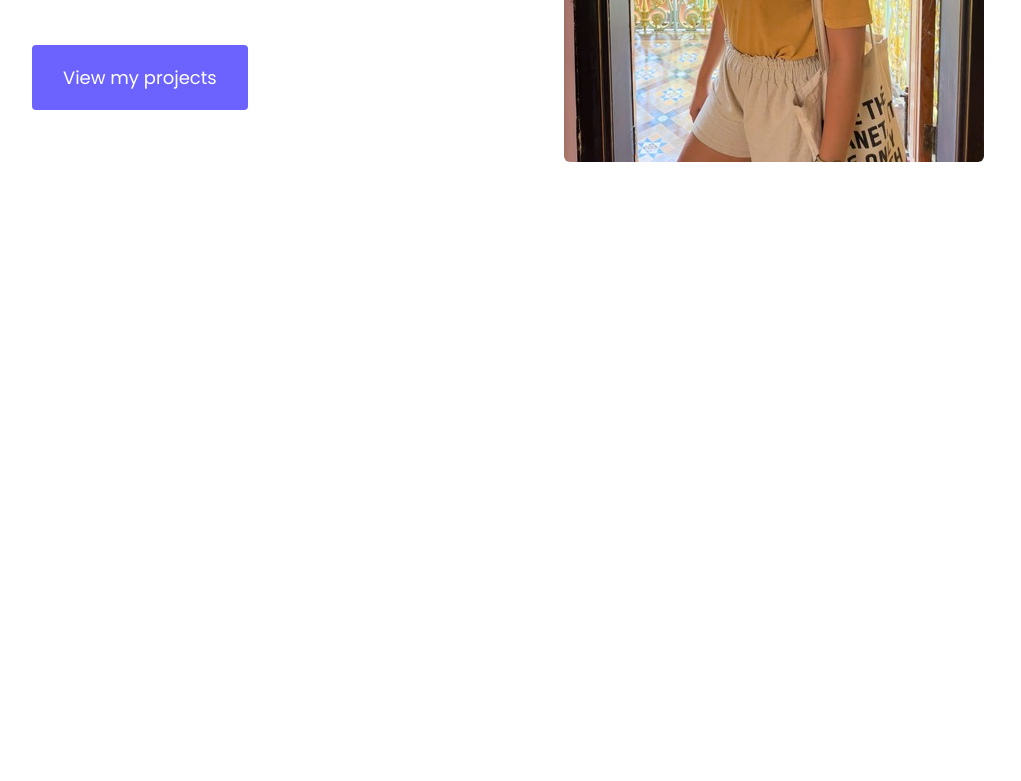
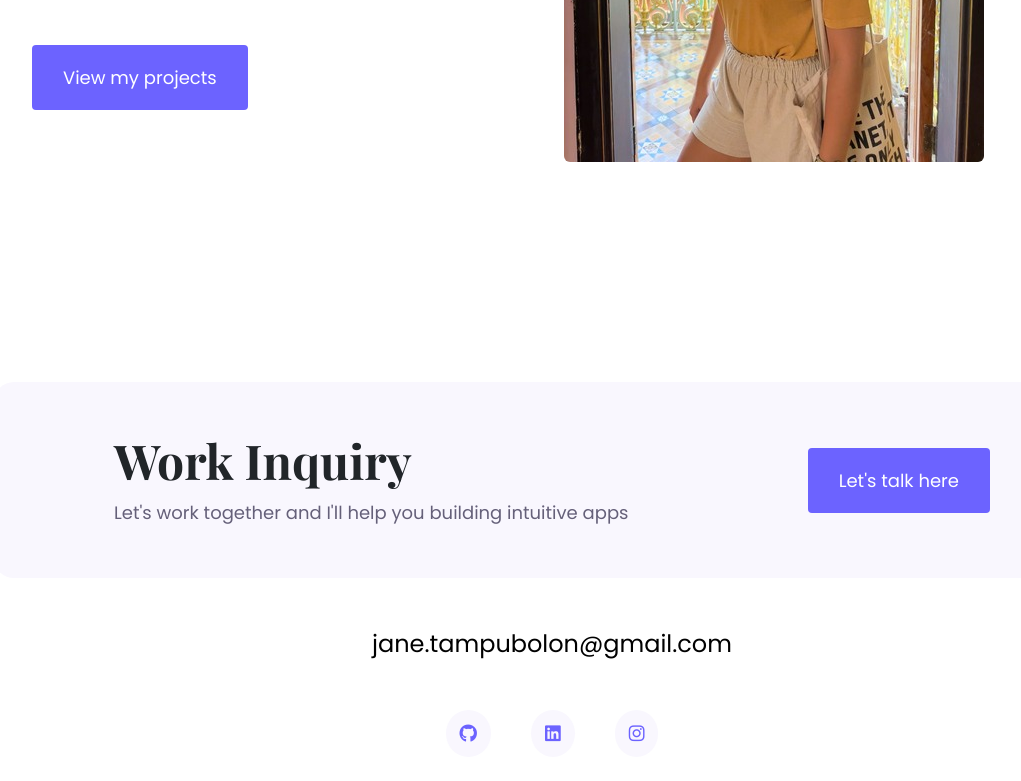
Before and after one commit to jmisshela/frontend-portfolio-website, a plain HTML site: page about.html in a window 1280 px wide. Shown: the part 614-1395 px from the top of the page, without its empty margins (88-1109 px from the left). Before the commit the page ends 936 px from the top, so only its background shows below. Drawn offline with nearby package versions, Linux system fonts and the light colour scheme; a web font is replaced by a local one.

Commit message:
Added footer and CSS styling to all html pages

```diff
--- a/about.html
+++ b/about.html
@@ -89,5 +89,39 @@
         </div>
       </div>
     </header>
+
+    <div class="container">
+      <footer>
+        <div class="contact-box justify-content-between mb-5 d-none d-md-flex">
+          <div>
+            <h2>Work Inquiry</h2>
+            <p>Let's work together and I'll help you building intuitive apps</p>
+          </div>
+          <div>
+            <a
+              href="mailto:jane.tampubolon@gmail.com"
+              class="btn btn-branding mt-3"
+              >Let's talk here</a
+            >
+          </div>
+        </div>
+        <div class="email-link m-5">
+          <a href="mailto:jane.tampubolon@gmail.com"
+            >jane.tampubolon@gmail.com</a
+          >
+        </div>
+        <div class="social-links d-flex justify-content-center">
+          <a href="https://github.com/jmisshela" target="_blank">
+            <i class="fa-brands fa-github"></i>
+          </a>
+          <a href="https://linkedin.com/in/jmisshela" target="_blank">
+            <i class="fa-brands fa-linkedin"></i>
+          </a>
+          <a href="https://www.instagram.com/jmisshela/" target="_blank">
+            <i class="fa-brands fa-instagram"></i>
+          </a>
+        </div>
+      </footer>
+    </div>
   </body>
 </html>
--- a/styles/style.css
+++ b/styles/style.css
@@ -119,9 +119,68 @@ p {
   color: var(--branding-color);
 }
 
+footer {
+  margin: 60px 0;
+}
+
+footer .contact-box {
+  background-color: var(--secondary-color);
+  padding: 50px 120px;
+  border-radius: 20px;
+}
+
+footer .contact-box h2 {
+  font-size: 48px;
+}
+
+footer .contact-box p {
+  font-size: 18px;
+  color: #272142;
+  opacity: 70%;
+  margin: 0;
+}
+
+footer .btn-branding:hover {
+  color: var(--secondary-color);
+  background-color: #f5b4ca;
+  transition: all 100ms ease-in-out;
+}
+
+footer .email-link a {
+  text-decoration: none;
+  color: black;
+  font-size: 24px;
+  display: block;
+  text-align: center;
+}
+
+footer .email-link a:hover {
+  color: var(--branding-color);
+  transition: all 200ms ease-in-out;
+}
+
+footer .social-links a {
+  margin: 0 20px;
+  color: var(--branding-color);
+  background-color: var(--secondary-color);
+  padding: 10px 14px;
+  font-size: 18px;
+  border-radius: 50%;
+  transition: all 100ms ease-in-out;
+}
+
+footer .social-links a:hover {
+  color: white;
+  background-color: var(--branding-color);
+}
+
 @media (max-width: 430px) {
   h2 {
     font-size: 30px;
+  }
+
+  p {
+    font-size: 14px;
   }
 
   .hero {
@@ -137,10 +196,6 @@ p {
     font-size: 26px;
   }
 
-  p {
-    font-size: 14px;
-  }
-
   .project-description {
     padding: 0;
     text-align: center;
@@ -150,4 +205,12 @@ p {
     text-align: center;
     padding: 0;
   }
+
+  footer .contact-box h2 {
+    font-size: 26px;
+  }
+
+  footer .contact-box p {
+    font-size: 15px;
+  }
 }
```
Also changed, not shown: contact.html (+34 -0 lines), index.html (+32 -1 lines), work.html (+34 -0 lines).
